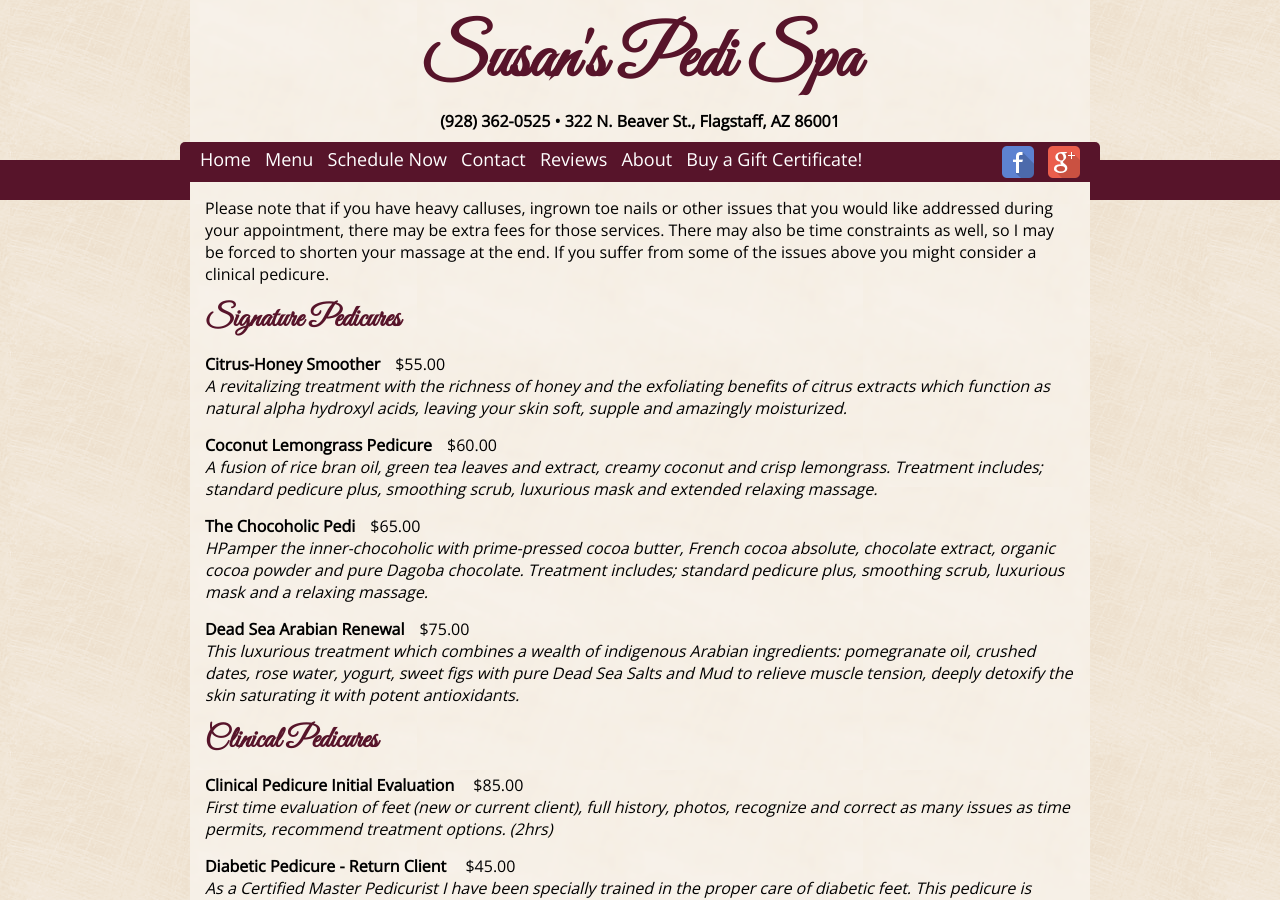
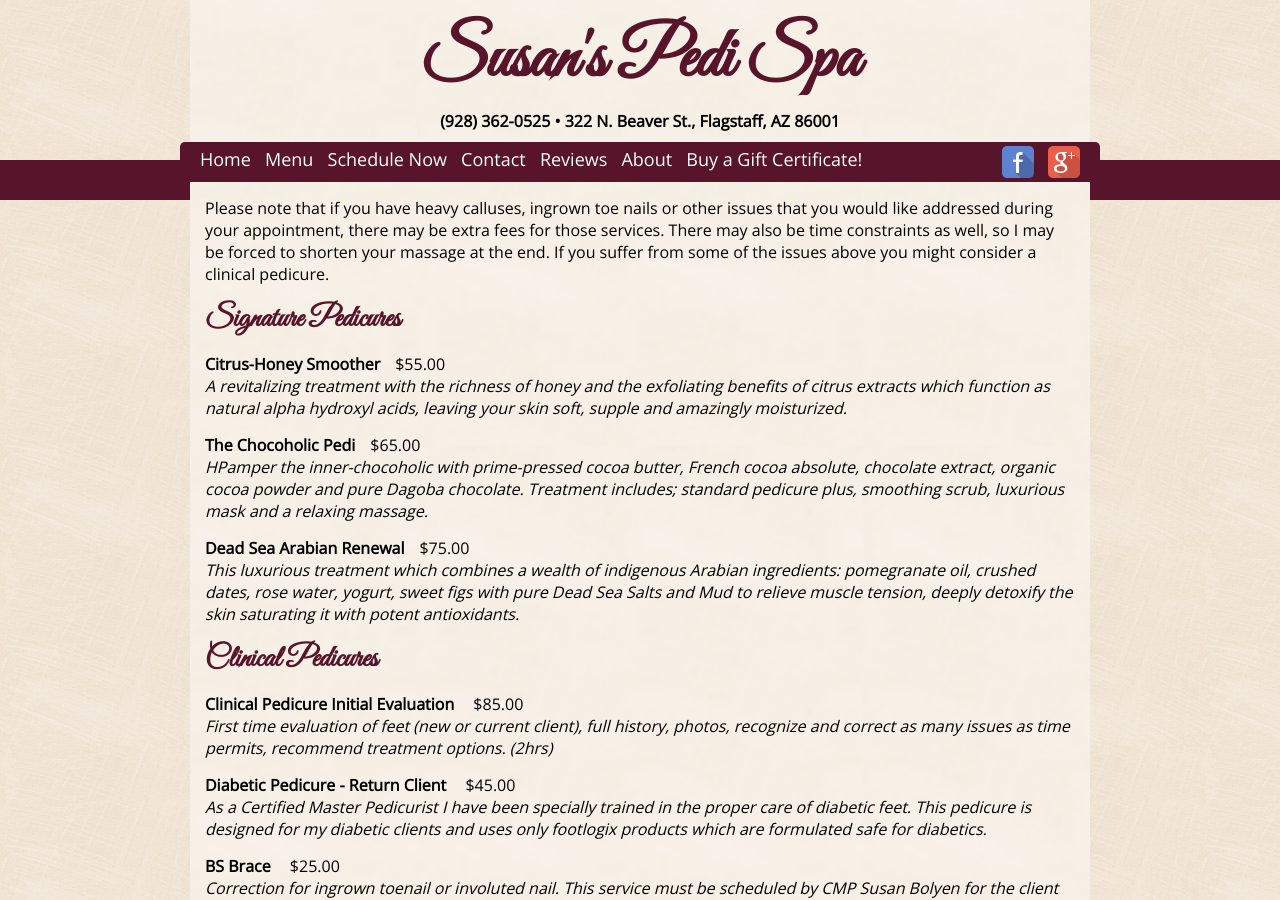
Before and after one commit to susanspedispa/susanspedispa.github.io, a Jekyll site: the page built from menu.html, in a window 1280 px wide and 900 px high. Built offline with Jekyll 4.4.1, drawn with Linux system fonts in a browser that asks for light colours.

Commit message:
Update menu.html

```diff
--- a/_includes/menu.html
+++ b/_includes/menu.html
@@ -6,11 +6,6 @@
 <div class="treatment">
 <span class="treatmentName">Citrus-Honey Smoother</span><span class="treatmentPrice">$55.00 </span>
 <div class="treatmentDescription">A revitalizing treatment with the richness of honey and the exfoliating benefits of citrus extracts which function as natural alpha hydroxyl acids, leaving your skin soft, supple and amazingly moisturized.</div>
-</div>
-
-<div class="treatment">
-<span class="treatmentName">Coconut Lemongrass Pedicure</span><span class="treatmentPrice">$60.00 </span>
-<div class="treatmentDescription">A fusion of rice bran oil, green tea leaves and extract, creamy coconut and crisp lemongrass. Treatment includes; standard pedicure plus, smoothing scrub, luxurious mask and extended relaxing massage.</div>
 </div>
 
 <div class="treatment">
```
